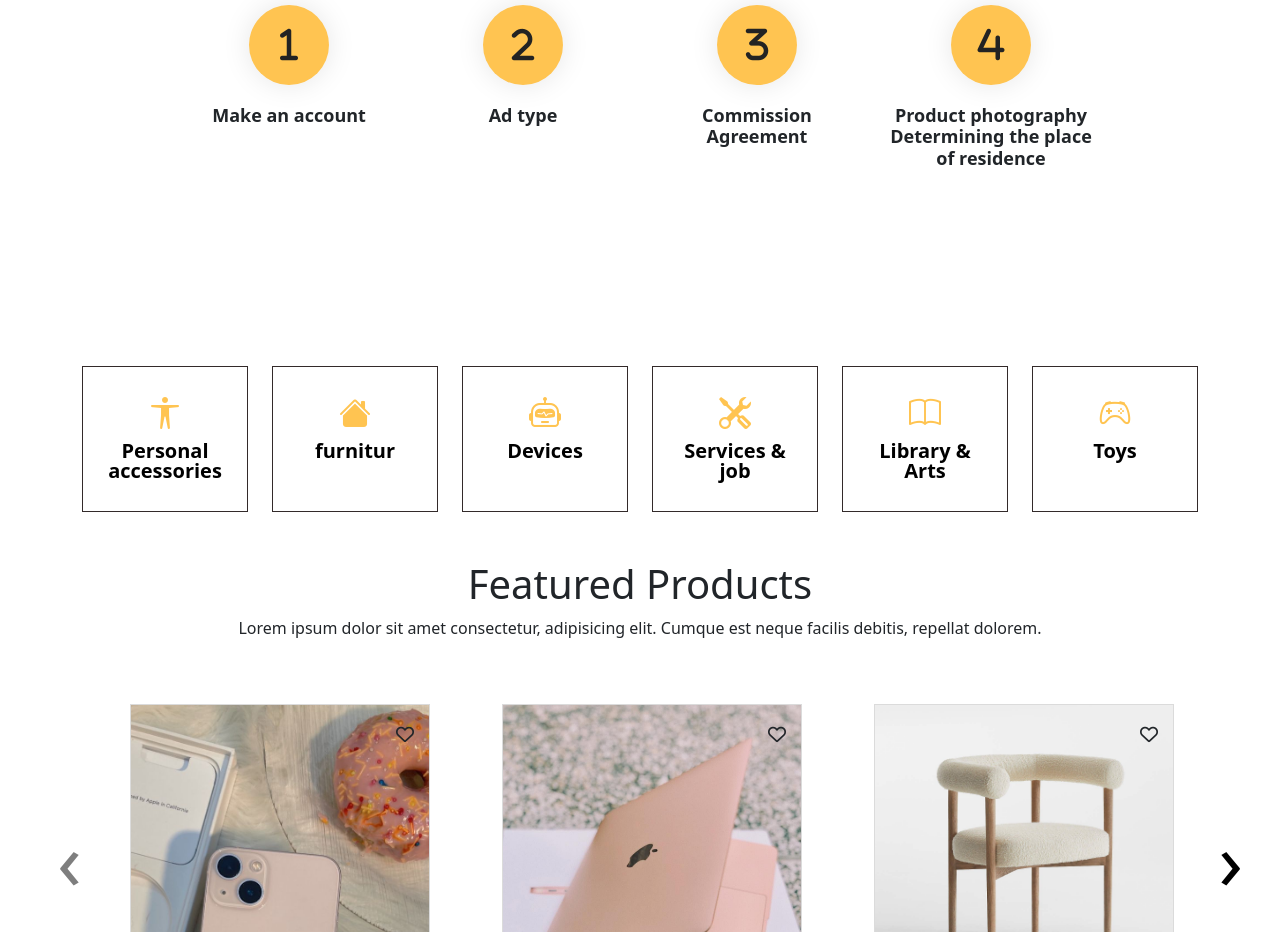
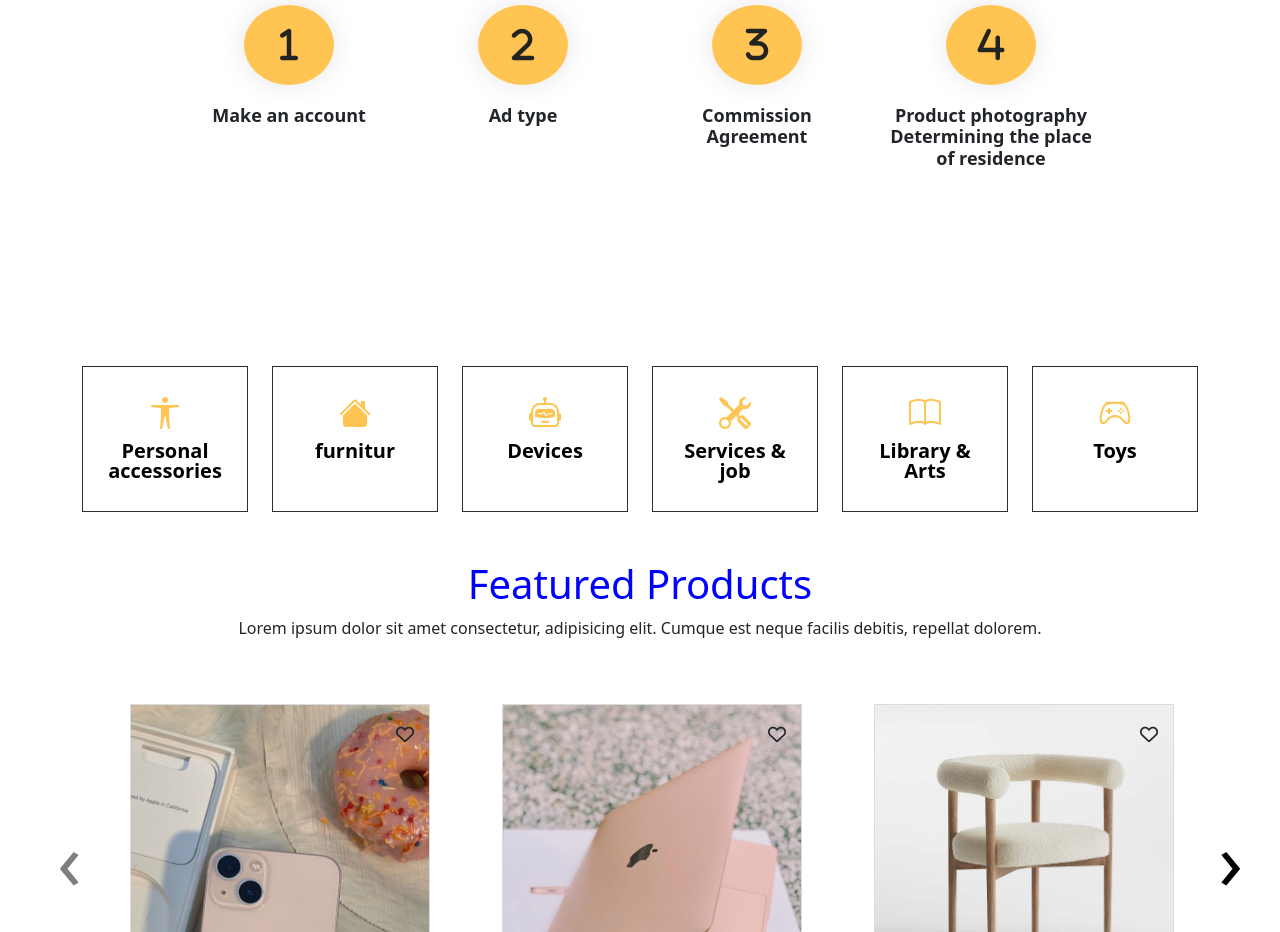
Before and after one commit to noufalemad-20/Ernaza, a plain HTML site: page index.html in a window 1280 px wide. Shown: the part 730-1662 px from the top of the page. Drawn offline with Linux system fonts and the light colour scheme.

Commit message:
Changed the steps styling.

```diff
--- a/css/steps.css
+++ b/css/steps.css
@@ -7,7 +7,7 @@
     display: inline-flex;
     justify-content: center;
     align-items: center;
-    width: 80px;
+    width: 90px;
     height: 80px;
     margin-bottom: 20px;
     background:  #ffc451;
@@ -24,9 +24,9 @@
 }
 
 .skills .icon-box:hover .icon {
-    box-shadow: 0px 0 25px rgba(0, 0, 0, 0.199);
+    box-shadow: 0px 0 25px rgb(41, 240, 58);
 }
-
+h1{ color: blue;}
 .skills .title {
     font-weight: 600;
     margin-bottom: 15px;
```
